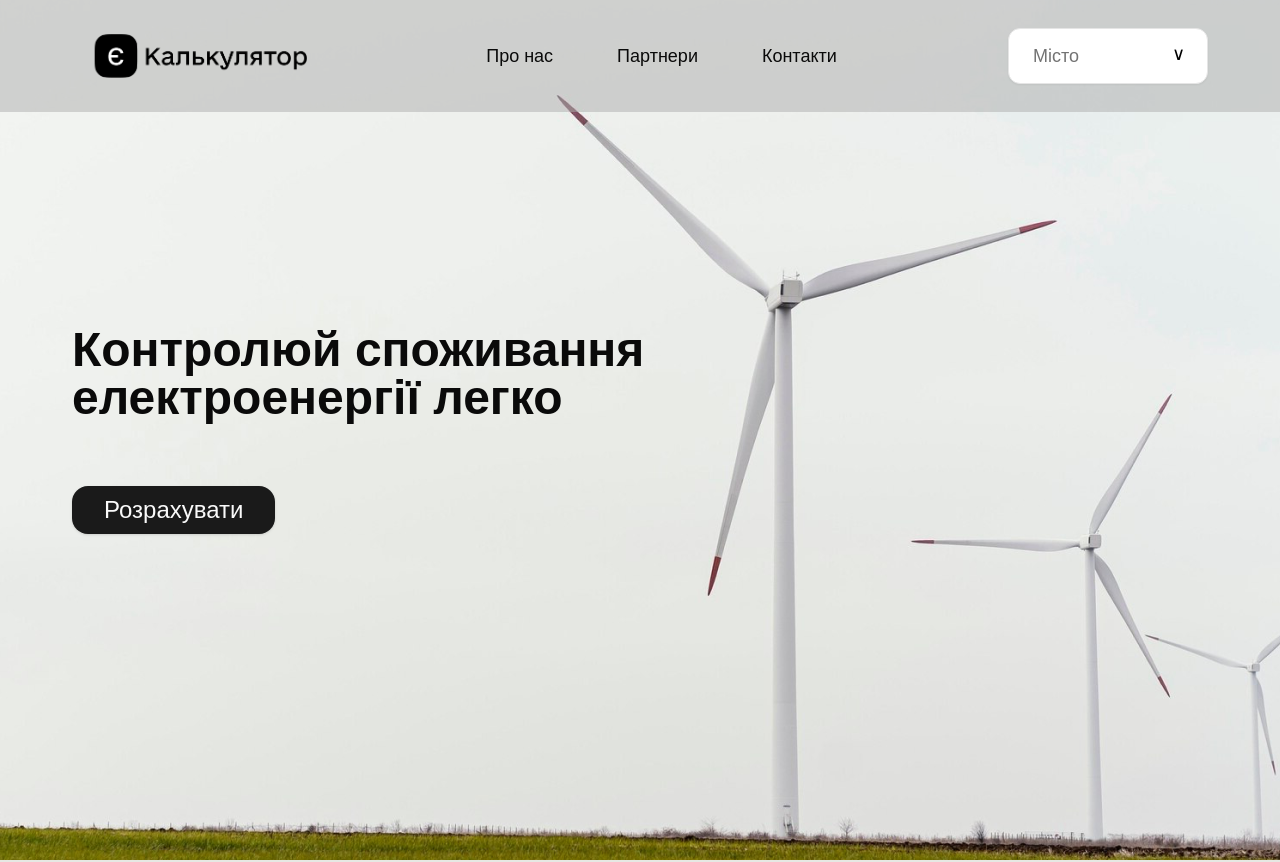
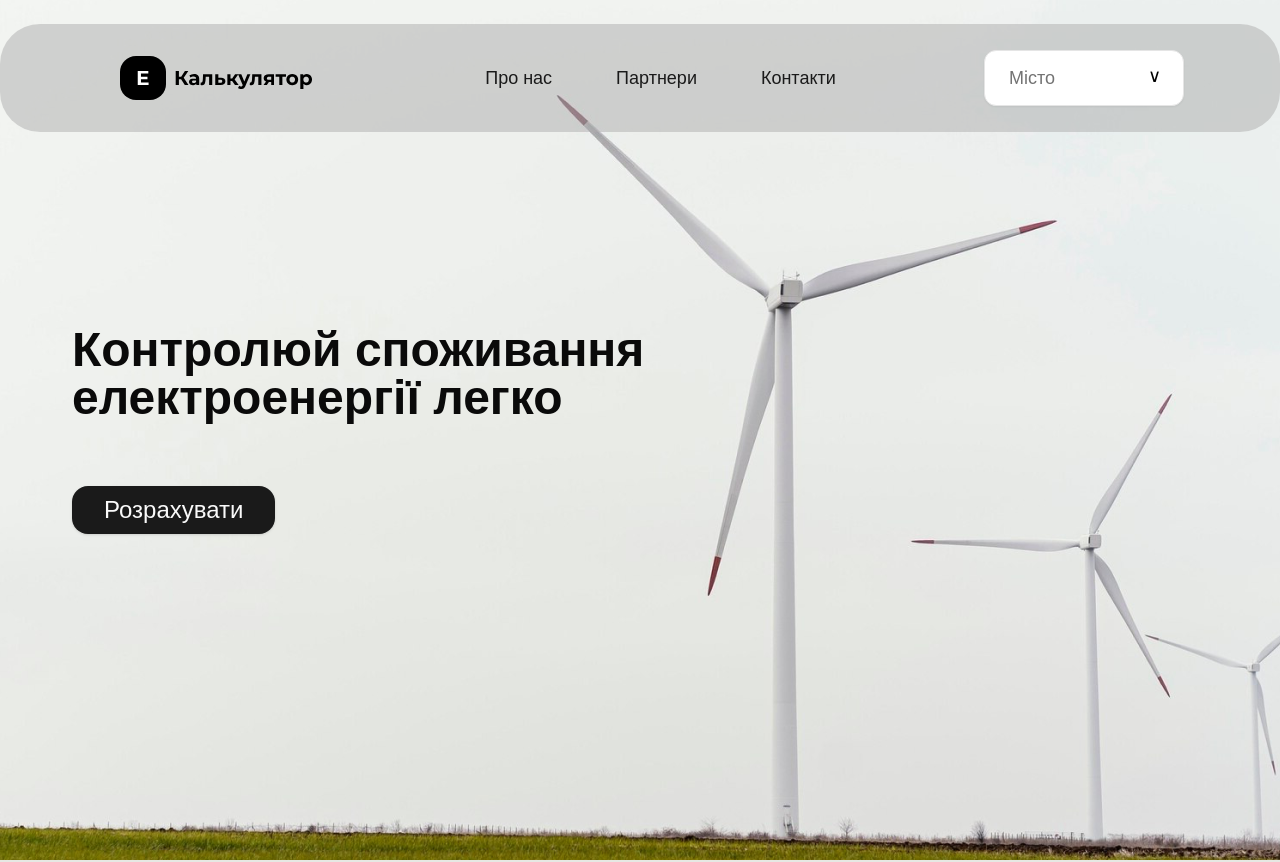
Before and after one commit to smerch88/eCalc, a Next.js app in the folder calc-front/: page / in a window 1280 px wide. Shown: the top 862 px of the page. Built offline with nearby package versions, Linux system fonts and the light colour scheme; no server answers.

Commit message:
change header

```diff
--- a/calc-front/components/Header.tsx
+++ b/calc-front/components/Header.tsx
@@ -1,27 +1,30 @@
 import Image from "next/image";
 import Link from "next/link";
-import Logo from "../public/logo.png";
+
 import CityAutoDetect from "./CityAutoDetect";
 import { menuItems } from "@/lib/menuItems";
 
 export const Header = () => {
   return (
-    <header className="flex justify-between bg-background_header/50 absolute top-0 left-0 right-0 py-4">
-      <div className="container">
+    <header className="hidden lg:inline-block bg-background_header/50 absolute top-6 left-0 right-0 py-6 px-24 rounded-xlg">
       <div className="flex items-center justify-between">
-          <Link href="/" className="flex items-center" prefetch={false}>
+        <Link
+          href="/"
+          className="flex items-center leading-none"
+          prefetch={false}
+        >
           <Image
-              src={Logo}
-              alt="Logo"
-              width={235}
-              height={80}
-              className="w-[235px] h-20 mr-2 object-contain"
+            width={241}
+            height={60}
+            src="/icons/logo-lg.svg"
+            alt="Logotype"
           />
         </Link>
-          <nav className="flex gap-4">
+
+        <nav className="flex gap-x-4">
           {menuItems.map((item) => (
             <Link
-                className="px-6 py-4 text-lg"
+              className="px-6 py-4 text-lg font-normal text-primary"
               href={item?.href || ""}
               key={item.href}
             >
@@ -29,8 +32,8 @@ export const Header = () => {
             </Link>
           ))}
         </nav>
+
         <CityAutoDetect />
-        </div>
       </div>
     </header>
   );
```
Lines whose indentation alone changed are shown as unchanged.
